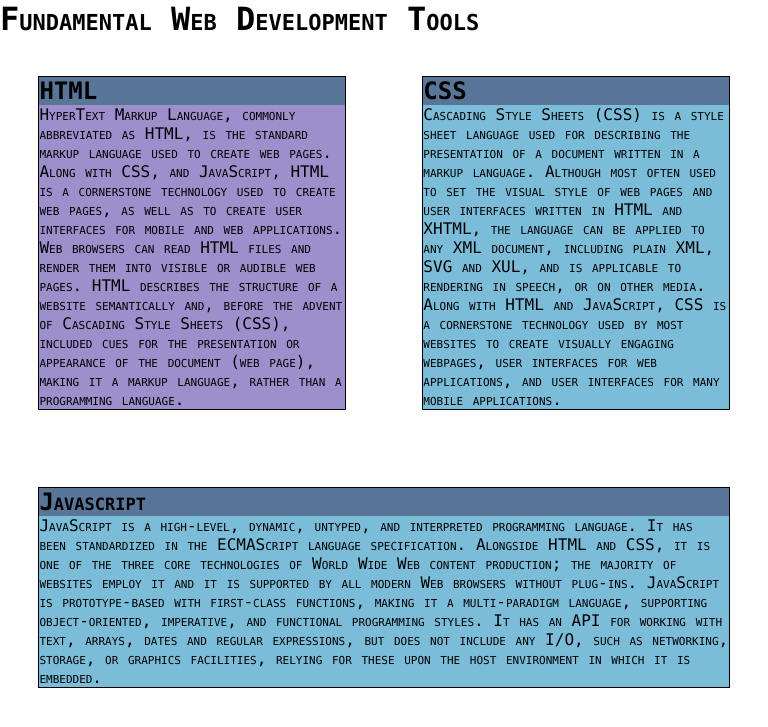
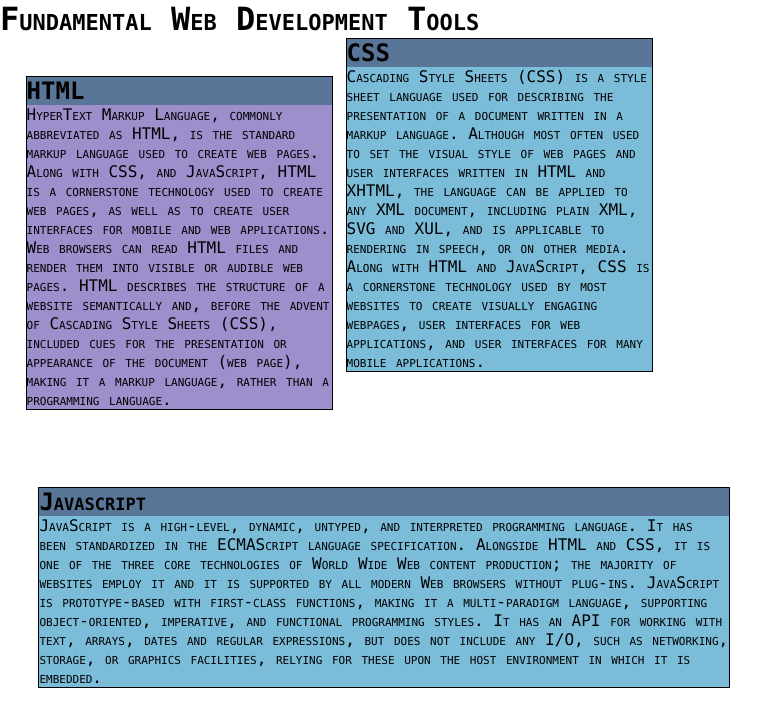
Before and after one commit to rgodinez/rgodinez.github.io, a Jekyll site: the page coursera/module2/index.html, which Jekyll copies as it is, in a window 768 px wide. Shown: the top 727 px of the page. Built offline with Jekyll 4.4.1, drawn with Linux system fonts in a browser that asks for light colours.

Commit message:
tablet solution #3

```diff
--- a/coursera/module2/index.html
+++ b/coursera/module2/index.html
@@ -74,10 +74,16 @@ p {
 
 /*  Tablet browsers */
 @media (min-width: 768px) and (max-width: 991px) {
-  #section1, #section2 {
+  #section1 {
    width: 40%;
    float: left;
-   margin: 5%;
+   margin: 5% 1.67% 5% 3.33%;
+  }
+
+  #section2 {
+   width: 40%;
+   float: left;
+   margin: 5% 3.33% 5% 1.67;
   }
 
   #section3 {
```
